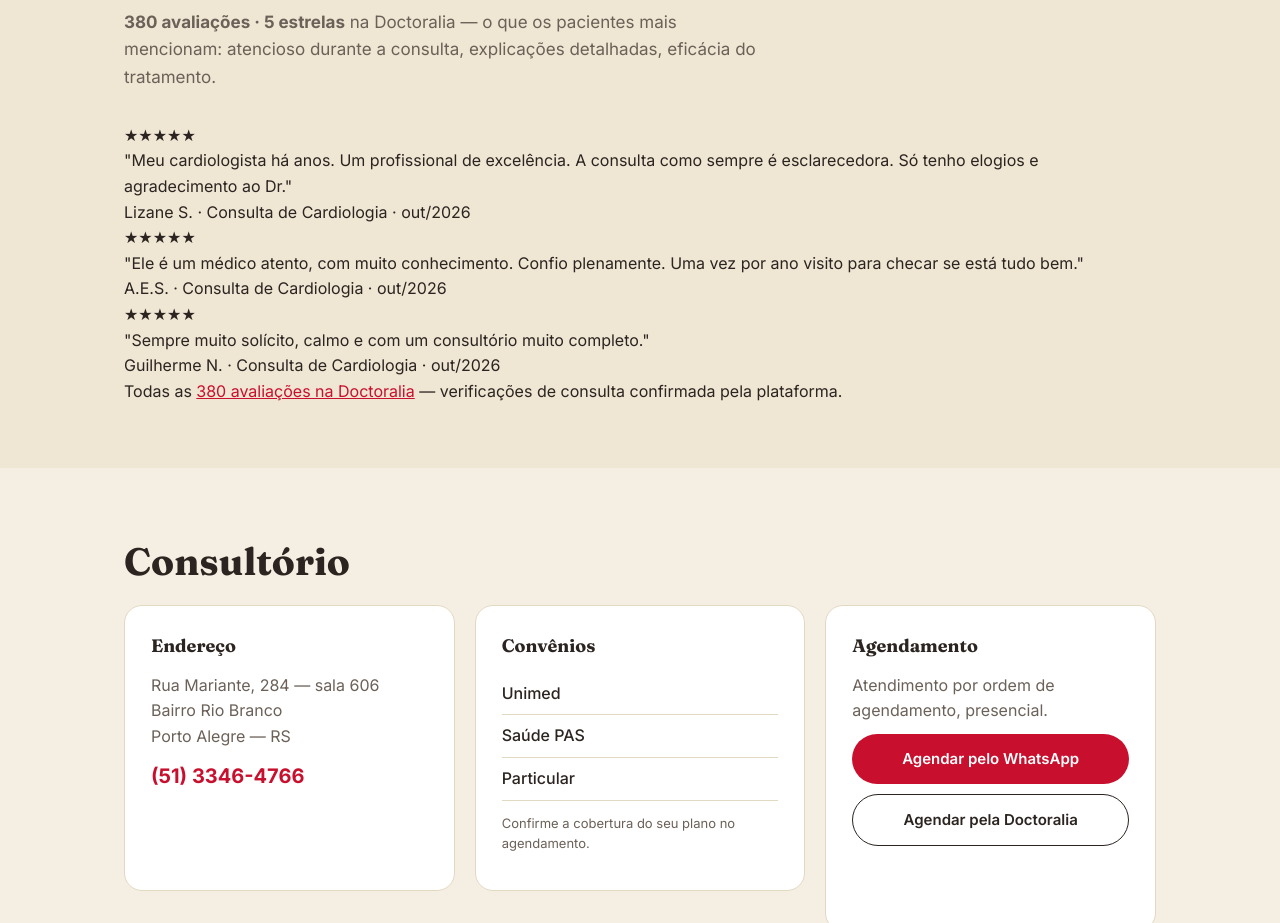
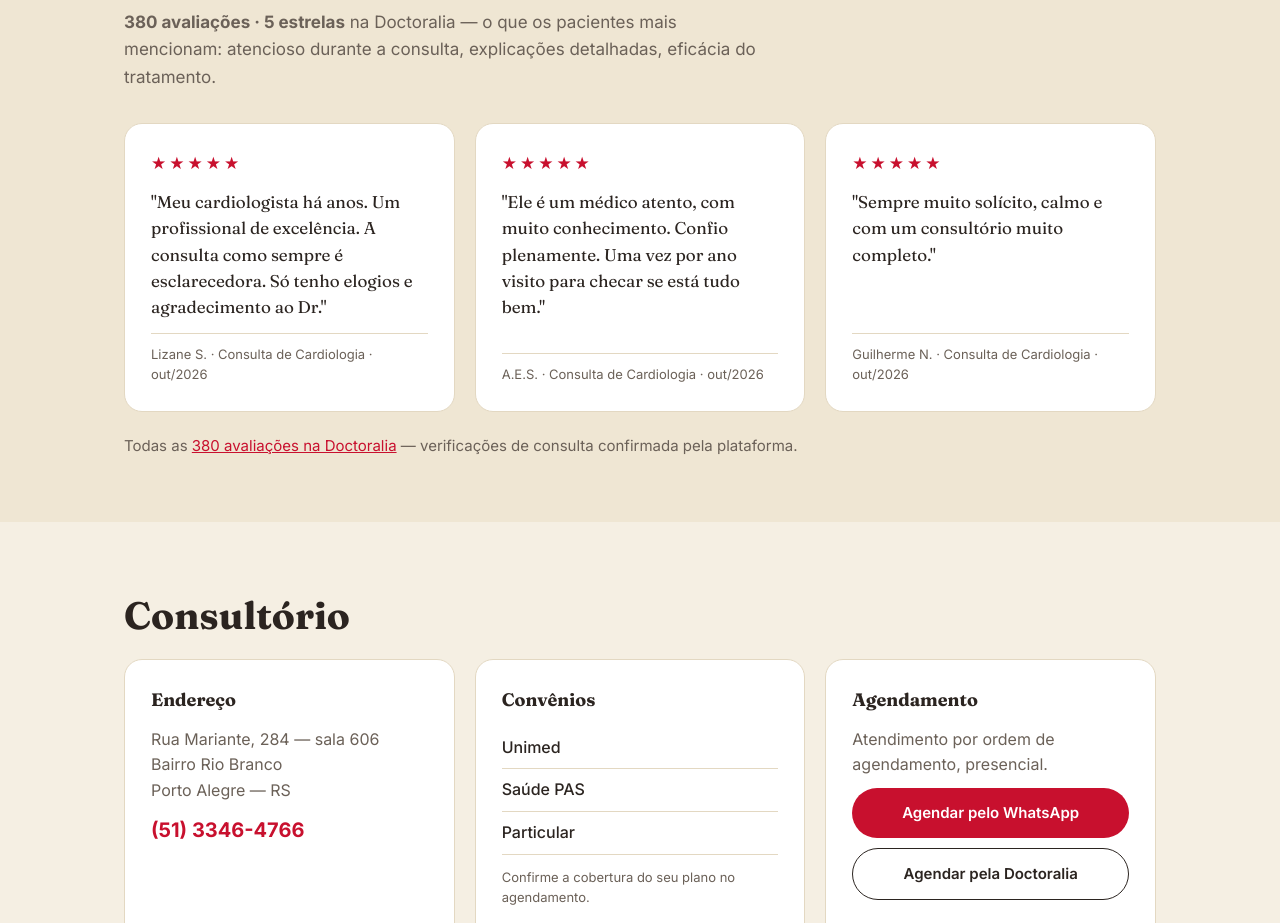
Before and after one commit to remayer63/robertomayercardiologista, a plain HTML site: page index.html in a window 1280 px wide. Shown: the part 1816-2739 px from the top of the page. Drawn offline with Linux system fonts and the light colour scheme.

Commit message:
CSS: estilos da seção Avaliações (depoimentos)

```diff
--- a/css/style.css
+++ b/css/style.css
@@ -47,6 +47,8 @@ a { color: var(--vermelho); }
   font-size: 18px;
   color: var(--tinta);
 }
+.brand-mark::before { content: none; }
+.brand-mark::after { content: none; }
 .topbar nav { display: flex; gap: 22px; align-items: center; }
 .topbar nav a {
   text-decoration: none;
@@ -163,6 +165,7 @@ h2 {
   max-width: 640px;
   margin-bottom: 32px;
 }
+#sobre > .wrap > p, #publicacoes > .wrap > p, #videos > .wrap > p, #agendar > .wrap > p { color: var(--tinta-2); }
 
 .sobre-grid {
   display: grid;
@@ -185,6 +188,41 @@ h2 {
   font-size: 15px;
 }
 .cred-card li:last-child { border-bottom: none; }
+
+/* ---------- Depoimentos ---------- */
+.depo-grid {
+  display: grid;
+  grid-template-columns: repeat(3, 1fr);
+  gap: 20px;
+}
+.depo {
+  background: var(--branco);
+  border: 1px solid var(--linha);
+  border-radius: 18px;
+  padding: 26px;
+  display: flex;
+  flex-direction: column;
+  gap: 12px;
+}
+.depo-stars {
+  color: var(--vermelho);
+  letter-spacing: 3px;
+  font-size: 17px;
+}
+.depo blockquote {
+  font-family: 'Fraunces', Georgia, serif;
+  font-size: 17px;
+  line-height: 1.55;
+  color: var(--tinta);
+  flex: 1;
+}
+.depo figcaption {
+  font-size: 13px;
+  color: var(--tinta-2);
+  border-top: 1px solid var(--linha);
+  padding-top: 10px;
+}
+.depo-more { margin-top: 22px; color: var(--tinta-2); font-size: 15px; }
 
 /* ---------- Consultório ---------- */
 .cons-grid {
@@ -303,7 +341,7 @@ h2 {
 /* ---------- Responsivo ---------- */
 @media (max-width: 900px) {
   .hero-grid, .sobre-grid, .footer-grid { grid-template-columns: 1fr; }
-  .cons-grid, .vid-grid { grid-template-columns: 1fr 1fr; }
+  .cons-grid, .vid-grid, .depo-grid { grid-template-columns: 1fr 1fr; }
   .cons-cta { grid-row: auto; }
 }
 @media (max-width: 620px) {
@@ -323,5 +361,5 @@ h2 {
     padding-bottom: 4px;
   }
   .hero { padding: 48px 0 40px; }
-  .cons-grid, .vid-grid { grid-template-columns: 1fr; }
+  .cons-grid, .vid-grid, .depo-grid { grid-template-columns: 1fr; }
 }
```
